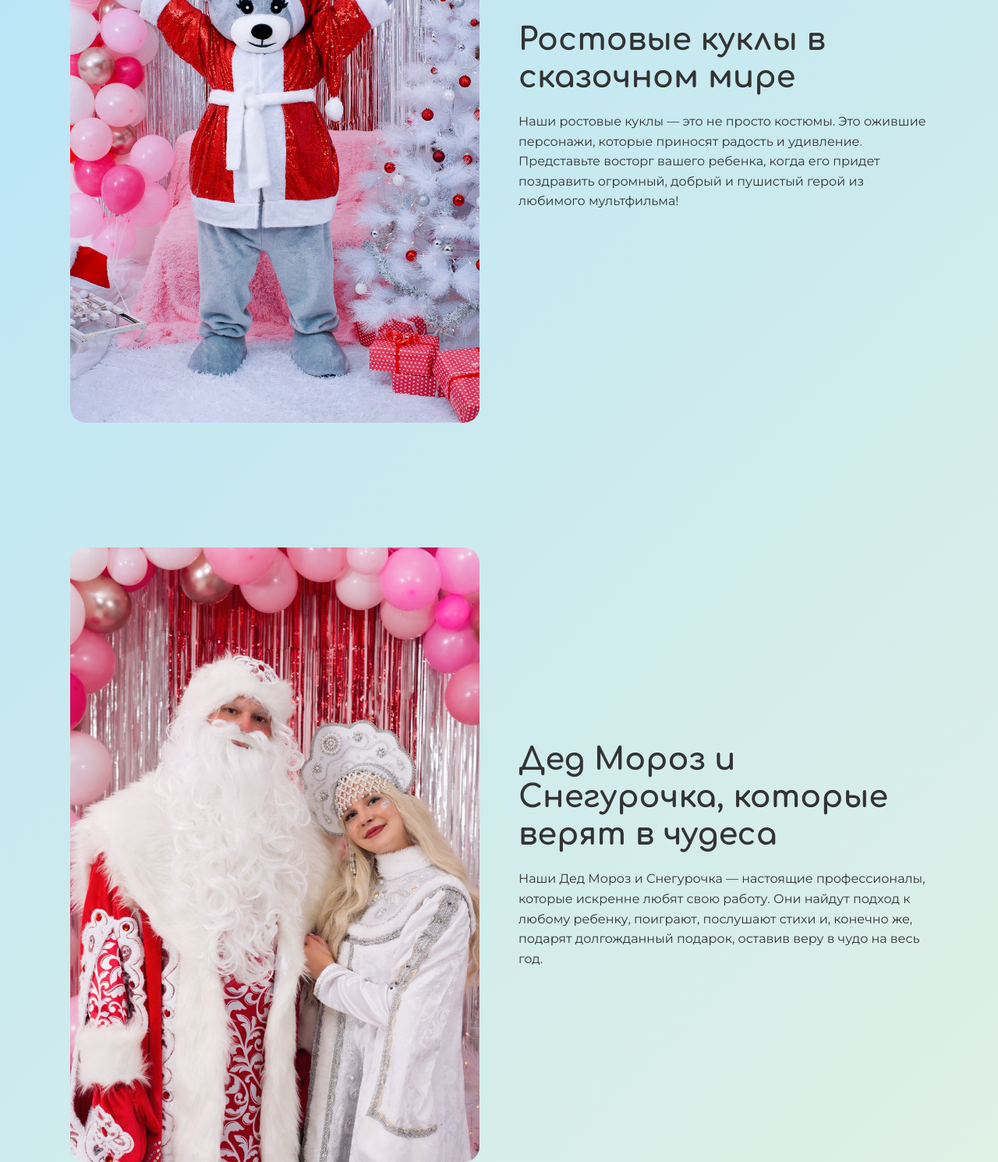
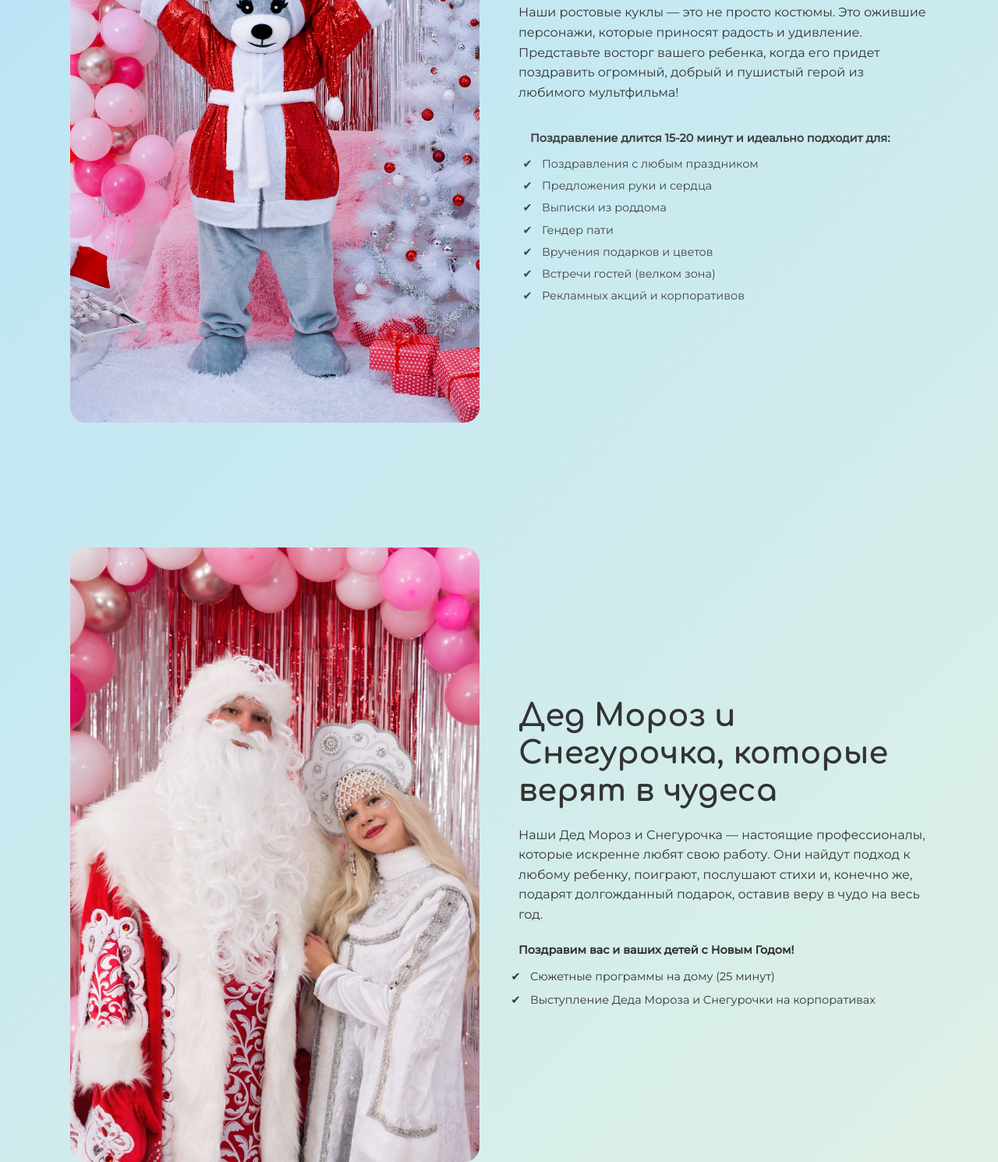
Before and after one commit to ioannooov/ioannooov.github.io, a plain HTML site: page index.html in a window 1280 px wide. Shown: the part 1408-2898 px from the top of the page at 78% size. Drawn offline with nearby package versions, Linux system fonts and the light colour scheme.

Commit message:
Update index.html

```diff
--- a/index.html
+++ b/index.html
@@ -83,6 +83,18 @@
                 <div class="content-text">
                     <h2>Ростовые куклы в сказочном мире</h2>
                     <p>Наши ростовые куклы — это не просто костюмы. Это ожившие персонажи, которые приносят радость и удивление. Представьте восторг вашего ребенка, когда его придет поздравить огромный, добрый и пушистый герой из любимого мультфильма!</p>
+                    <div class="details-list">
+                        <p><b>Поздравление длится 15-20 минут и идеально подходит для:</b></p>
+                        <ul>
+                            <li>Поздравления с любым праздником</li>
+                            <li>Предложения руки и сердца</li>
+                            <li>Выписки из роддома</li>
+                            <li>Гендер пати</li>
+                            <li>Вручения подарков и цветов</li>
+                            <li>Встречи гостей (велком зона)</li>
+                            <li>Рекламных акций и корпоративов</li>
+                        </ul>
+                    </div>
                 </div>
             </div>
         </section>
@@ -92,7 +104,14 @@
                 <div class="content-text">
                     <h2>Дед Мороз и Снегурочка, которые верят в чудеса</h2>
                     <p>Наши Дед Мороз и Снегурочка — настоящие профессионалы, которые искренне любят свою работу. Они найдут подход к любому ребенку, поиграют, послушают стихи и, конечно же, подарят долгожданный подарок, оставив веру в чудо на весь год.</p>
-                </div>
+                    <div class="additional-info">
+                        <p><b>Поздравим вас и ваших детей с Новым Годом!</b></p>
+                        <ul>
+                            <li>Сюжетные программы на дому (25 минут)</li>
+                            <li>Выступление Деда Мороза и Снегурочки на корпоративах</li>
+                        </ul>
+                    </div>
+                  </div>
                 <div class="content-image">
                     <img src="img/snegurka.jpg" alt="Дед Мороз и Снегурочка" class="popup-image">
                 </div>
```
